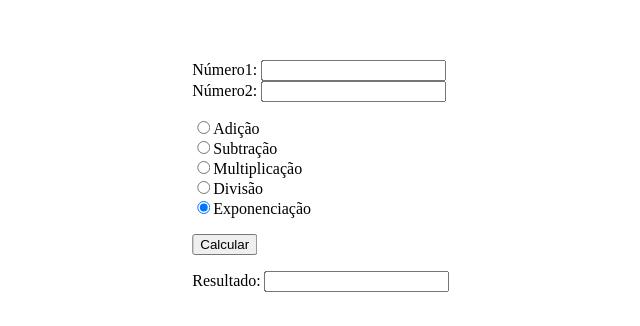
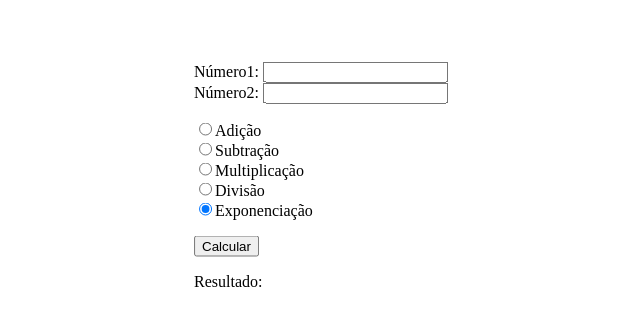
Before and after one commit to henriquelorenzini/calculadora, a plain HTML site: page index.html in a window 1280 px wide. Shown: the part 224-550 px from the top of the page, without its empty margins (319-959 px from the left). Drawn offline with Linux system fonts and the light colour scheme.

Commit message:
resultado

```diff
--- a/index.html
+++ b/index.html
@@ -27,7 +27,7 @@
     </p>
 
     <p>
-      Resultado: <input id="resultado" type="text">
+      Resultado: <span id="resultado"></span>
     </p>
   </div>
 </body>
--- a/main.js
+++ b/main.js
@@ -21,5 +21,5 @@ function calculadora() {
   if(document.getElementsByName('operacao')[4].checked){
     resultado = n1**n2;
   }
-  document.getElementById('resultado').value = resultado;
+  document.getElementById('resultado').innerHTML = resultado;
 }
```
